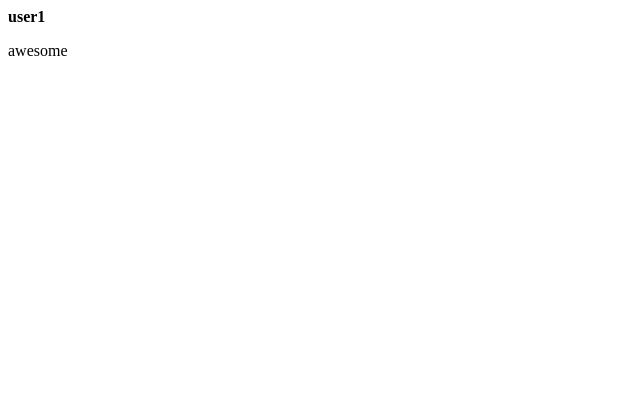
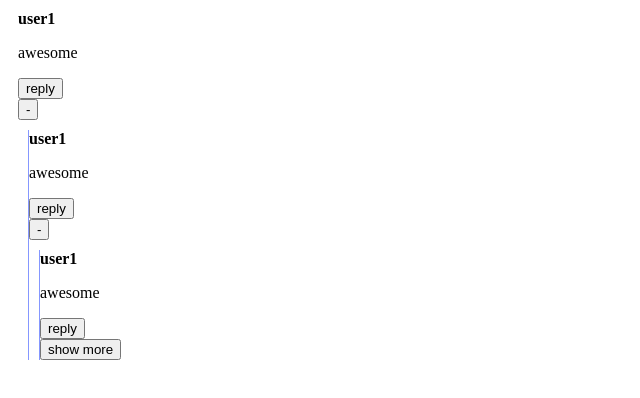
Before and after one commit to Anton-Schogolev/comments, a React (Create React App) app: page / in a window 1280 px wide. Shown: the top 398 px of the page, without its empty margins (0-640 px from the left). Built offline with nearby package versions, Linux system fonts and the light colour scheme.

Commit message:
feat: #2 creates Comment component

```diff
--- a/src/App.tsx
+++ b/src/App.tsx
@@ -8,15 +8,45 @@ export type CommentType = {
     comment: string
     childrenCom: CommentType[] | null
     parentId: string | null
+    depth: number
 }
 
+const firstCom = v1();
 const comments: CommentType[] = [
     {
         author: "user1",
         comment: "awesome",
-        id: v1(),
-        childrenCom: null,
+        id: firstCom,
+        childrenCom: [
+            {
+                author: "user1",
+                comment: "awesome",
+                id: v1(),
+                childrenCom: [
+                    {
+                        author: "user1",
+                        comment: "awesome",
+                        id: v1(),
+                        childrenCom: [
+                            {
+                                author: "user1",
+                                comment: "awesome",
+                                id: v1(),
+                                childrenCom: null,
+                                parentId: null,
+                                depth: 3,
+                            }
+                        ],
+                        parentId: null,
+                        depth: 2,
+                    }
+                ],
+                parentId: null,
+                depth: 1,
+            }
+        ],
         parentId: null,
+        depth: 0,
     }
 ]
 
--- a/src/components/Comment/Comment.tsx
+++ b/src/components/Comment/Comment.tsx
@@ -1,15 +1,39 @@
-import React from 'react';
+import React, {FC, useState} from 'react';
 import {CommentType} from "../../App";
+import styled from "styled-components";
 
+const CommentContainer = styled.div<{ isFirst: boolean }>`
+  border-left: ${({isFirst}) => !isFirst && "#8597ff solid 1px"};
+  margin: 10px;
+`
 
-
-function Comment({comment, author, parentId, id, childrenCom}: CommentType) {
-
+const Comment: FC<CommentType> = (
+    {
+        comment, author,
+        parentId, id,
+        childrenCom, depth,
+        children
+    }) => {
+    const [showChildren, setShowChildren] = useState(depth !== 2)
+    const isFirst = !depth;
+    const renderChildren = () => {
+        return childrenCom?.map(comment => <Comment {...comment}/>)
+    }
     return (
-        <div>
-            <span><b>{author}</b></span>
-            <p>{comment}</p>
-        </div>
+        <CommentContainer isFirst={isFirst}>
+            <div>
+                <span><b>{author}</b></span>
+                <p>{comment}</p>
+                <button>reply</button>
+            </div>
+            {showChildren
+                ? <>
+                    {childrenCom && <button onClick={() => setShowChildren(false)}>-</button>}
+                    {renderChildren()}
+                </>
+                : <button onClick={() => setShowChildren(true)}>show more</button>
+            }
+        </CommentContainer>
     );
 }
 
```
